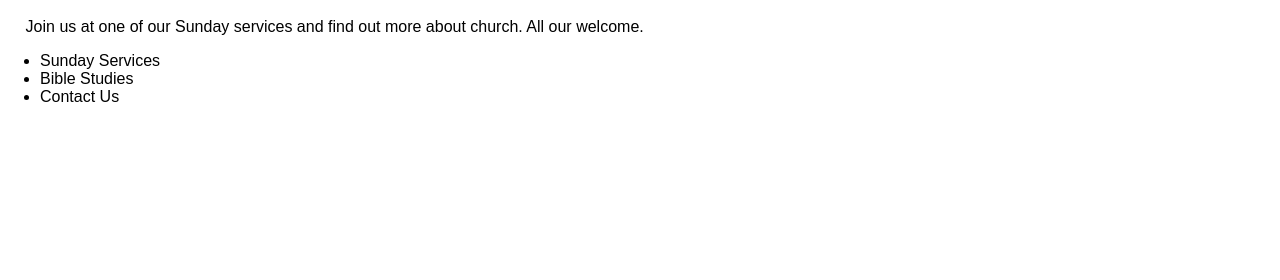
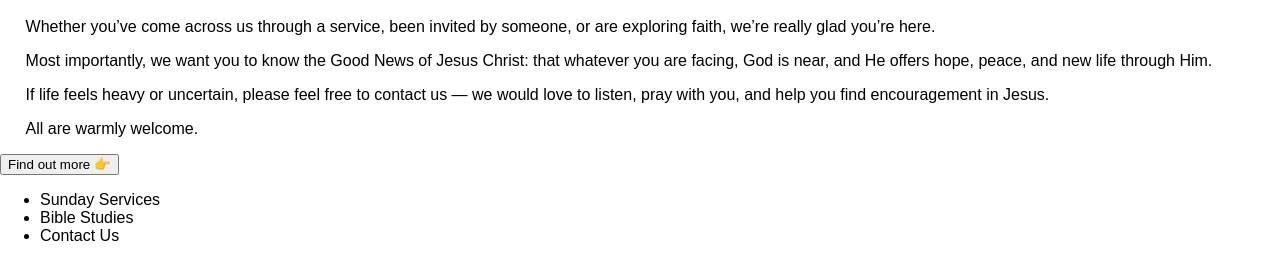
Before and after one commit to daniellievesley/HolyTrinityWebsite, a plain HTML site: page index.html in a window 1280 px wide. Shown: the part 120-400 px from the top of the page. Drawn offline with Linux system fonts and the light colour scheme.

Commit message:
added context to into page

```diff
--- a/index.html
+++ b/index.html
@@ -5,6 +5,9 @@
     <meta name="viewport" content="width=device-width, initial-scale=1.0">
     <title>Holy Trinity Church - Frinton-on-Sea </title>
     <link href="styles.css" rel="stylesheet">
+    <link rel="preconnect" href="https://fonts.googleapis.com">
+    <link rel="preconnect" href="https://fonts.gstatic.com" crossorigin>
+    <link href="https://fonts.googleapis.com/css2?family=Inter:ital,opsz,wght@0,14..32,100..900;1,14..32,100..900&family=Lora:ital,wght@0,400..700;1,400..700&display=swap" rel="stylesheet">
 </head>
 <body>
     <header>
@@ -15,7 +18,11 @@
     </header>
     <main>
         <h1> Welcome to Holy Trinity Church, Frinton-on-Sea. </h1>
-        <p> Join us at one of our Sunday services and find out more about church. All our welcome. </p>
+        <p> Whether you’ve come across us through a service, been invited by someone, or are exploring faith, we’re really glad you’re here. </p>
+        <p> Most importantly, we want you to know the Good News of Jesus Christ: that whatever you are facing, God is near, and He offers hope, peace, and new life through Him. </p>
+        <p> If life feels heavy or uncertain, please feel free to contact us — we would love to listen, pray with you, and help you find encouragement in Jesus. </p>
+        <p> All are warmly welcome. </p>
+        <button> Find out more 👉 </button>
         <div id="3tilemenu">
             <ul>
                 <li> Sunday Services </li>
```
